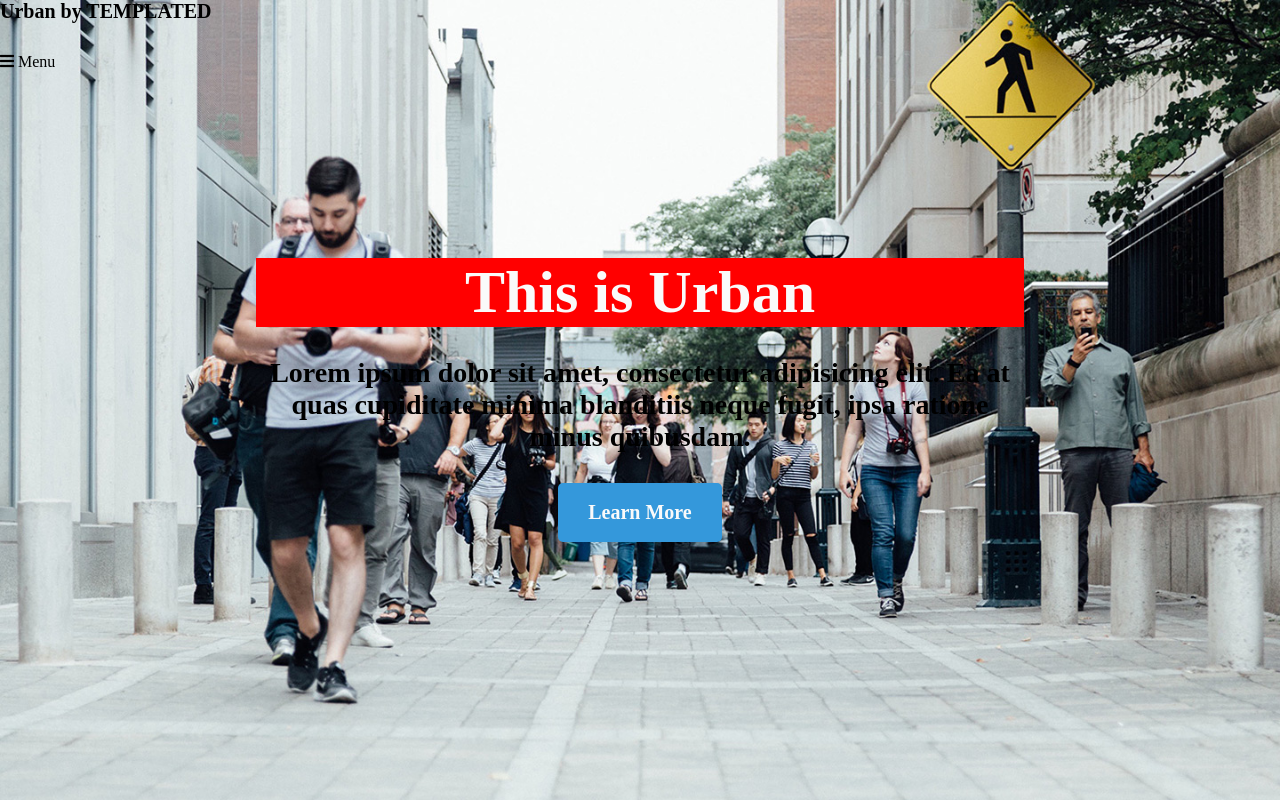
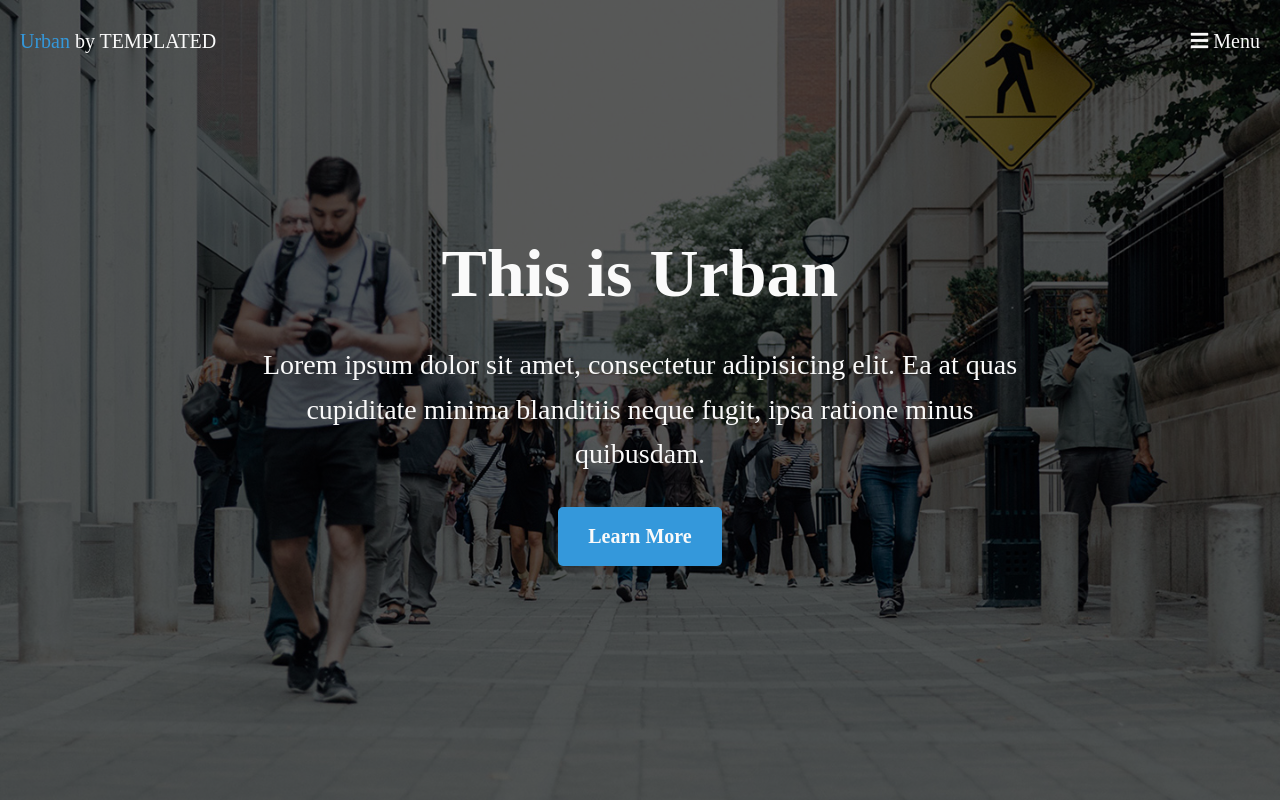
Before and after one commit to milivojevicentijevic/urban-templated, a plain HTML site: page index.html in a window 1280 px wide. Shown: the top 800 px of the page. Drawn offline with Linux system fonts and the light colour scheme; a web font is replaced by a local one.

Commit message:
header banner

```diff
--- a/css/style.css
+++ b/css/style.css
@@ -19,10 +19,13 @@
 
     --gfs: 1rem;
     --lfs: 1.25rem;
-    --fsh1: 3.75rem;
+    --fsh1: 4.25rem;
     --fsh2: 2.25rem;
     --fsh3: 1.75rem;
     --fsh4: 1.25rem;
+
+    --fwfat: 700;
+    --fwslim: 300;
 }
 body {
     font-family: var(--scope-one);
@@ -68,31 +71,61 @@ img {
     padding: 12px 20px;
     border-radius: 5px;
     display: inline-block;
-    font-weight: 700;
+    font-weight: var(--fwfat);
 }
 /* header */
 header {
-    position: fixed;
-    top: 0;
+    width: 100%;
+    position: absolute;
+    top: 30px;
     z-index: 2;
+    display: flex;
+    align-items: center;
+    justify-content: space-between;
+    color: var(--cream);
 }
+header .logo span {
+    color: var(--blue);
+}
+.logo {
+    margin-left: 20px;
+}
+.logo h4 {
+    margin-bottom: 0;
+    font-weight: var(--fwslim);
+}
+.hamburger {
+    font-size: var(--lfs);
+    margin-right: 20px;
+}
+
 /* banner */
 .banner {
     height: 100vh;
-    background-image: url(../img/banner.jpg);
-    background-size: cover;
     display: flex;
     align-items: center;
+    position: relative;
+}
+.banner::before {
+    content: "";
+    background: linear-gradient(rgba(0,0,0,.65), rgba(0,0,0,.65)), url(../img/banner.jpg);
+    background-size: cover;
+    position: absolute;
+    top: 0px;
+    right: 0px;
+    bottom: 0px;
+    left: 0px;
 }
 .banner .intro {
     text-align: center;
     width: 60%;
     margin: 0 auto;
+    position: relative;
+    color: var(--cream);
 }
-.banner h1 {
-    font-size: var(--fsh1);
-    color: var(--cream);
-    background-color: red;
+.banner .intro h3 {
+    font-weight: var(--fwslim);
+    line-height: 1.6;
 }
 .main-btn {
     padding: 18px 30px;
@@ -109,7 +142,7 @@ header {
 .highlight {
     background-color: var(--blue);
 }
-.highlight h2 {
+.highlight h3 {
     color: var(--cream);
 }
 .highlight p {
```
